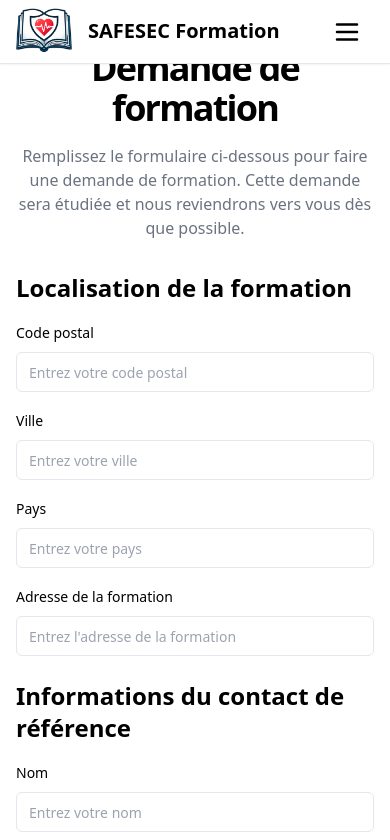
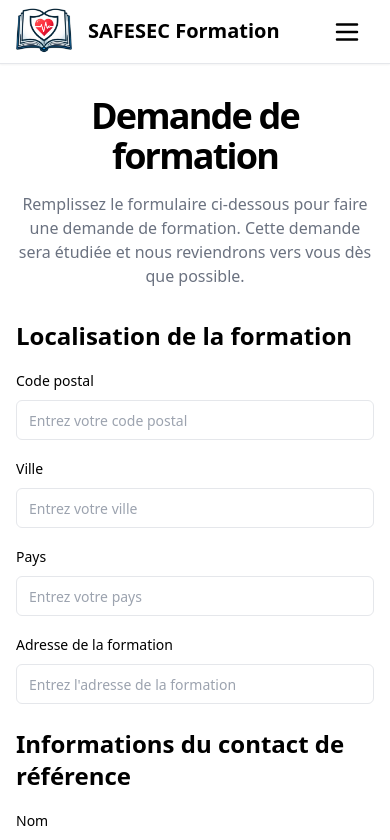
Before and after one commit to HugoErb/Site-SAFESEC-Formation, an Angular app in the folder frontend/: page /training-form in a window 390 px wide. Shown: the top 840 px of the page. Built offline with nearby package versions, Linux system fonts and the light colour scheme.

Commit message:
fix padding top

```diff
--- a/frontend/src/app/training-form/training-form.component.html
+++ b/frontend/src/app/training-form/training-form.component.html
@@ -49,13 +49,13 @@
                 [icon]="icons.faCircleArrowLeft"></fa-icon>
         </button>
     </div>
-    <section class="w-full py-12 md:py-24 lg:py-32">
+    <section class="w-full py-24 md:py-32 lg:py-32">
         <div class="container px-4 md:px-6">
             <div class="mx-auto max-w-3xl space-y-8">
                 <div class="space-y-4 text-center">
                     <h2 class="text-4xl font-bold tracking-tighter sm:text-5xl">Demande de formation</h2>
                     <p
-                        class="text-gray-500 md:text-xl/relaxed lg:text-base/relaxed xl:text-xl/relaxed dark:text-gray-400">
+                        class="text-gray-500 md:text-xl/relaxed xl:text-xl/relaxed dark:text-gray-400">
                         Remplissez le formulaire ci-dessous pour faire une demande de formation. Cette demande sera
                         étudiée et nous reviendrons vers vous dès que possible.
                     </p>
```
